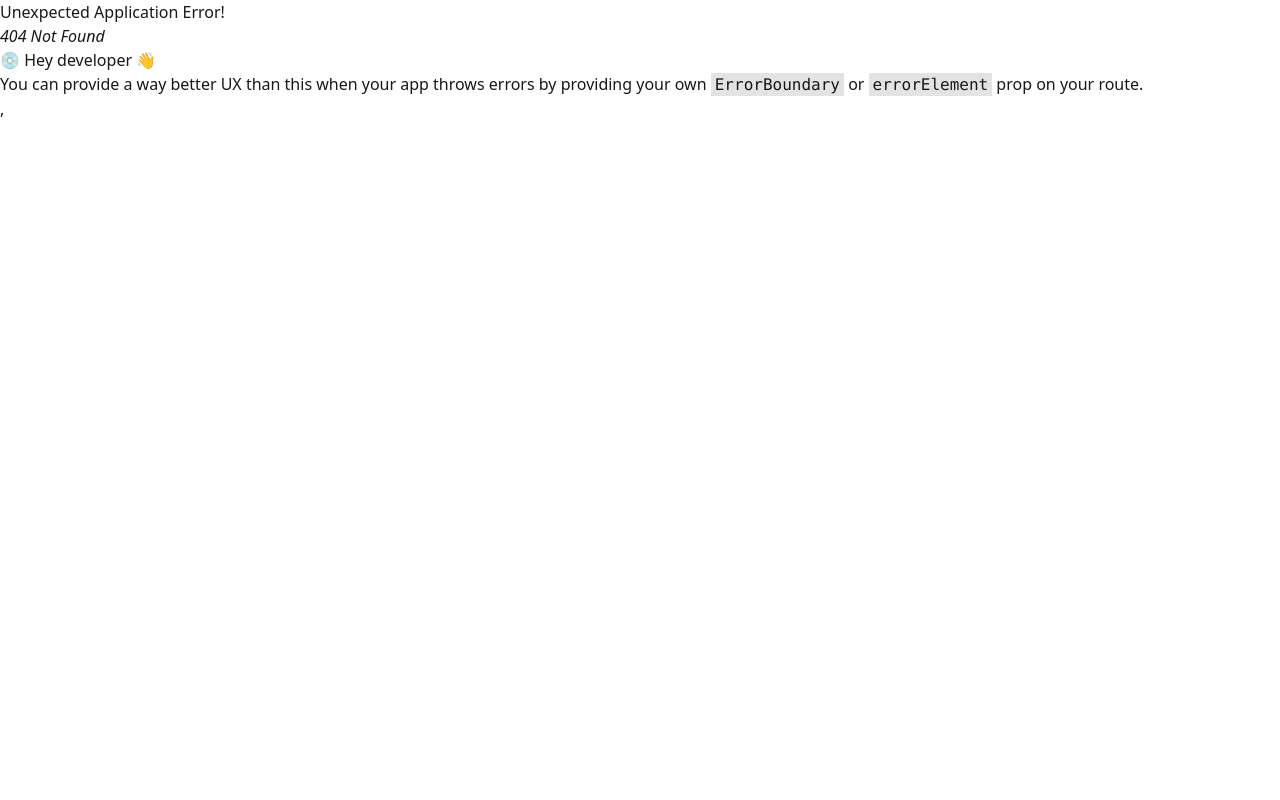
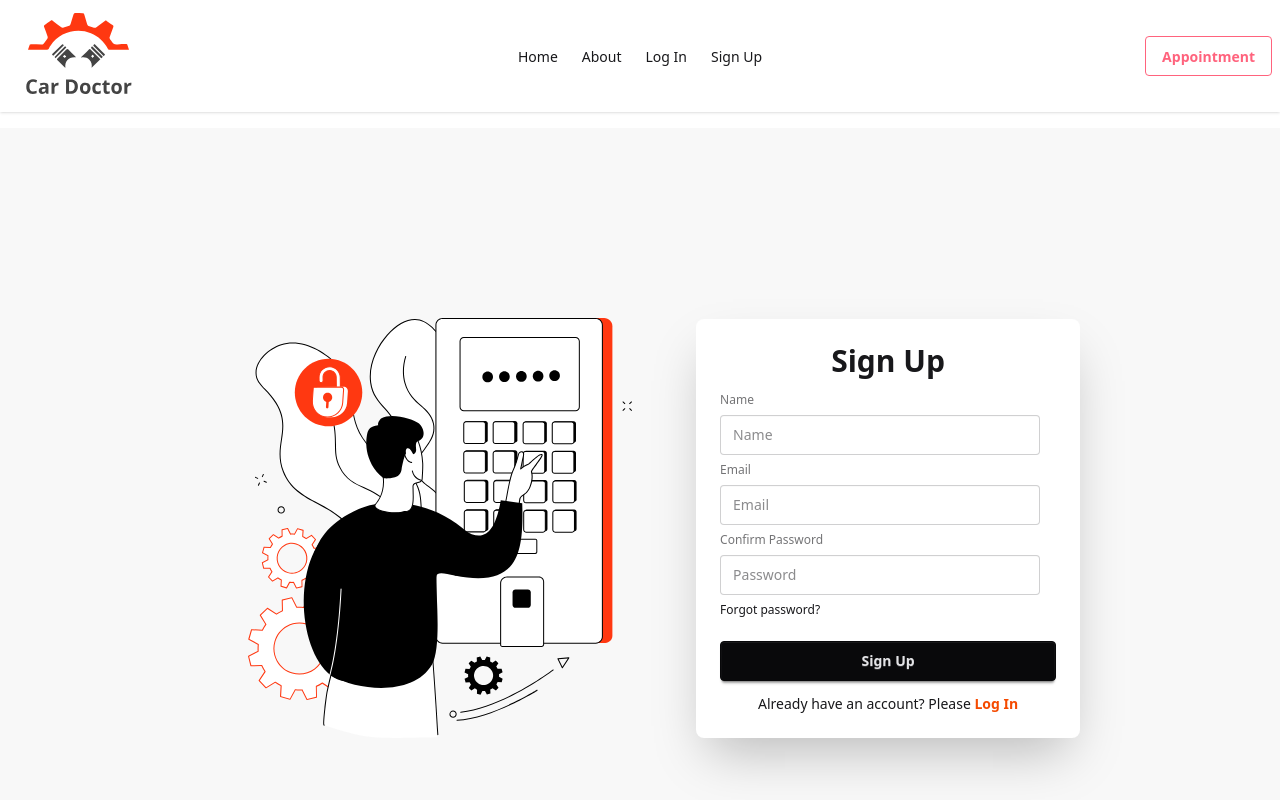
Before and after one commit to contactmizan/car-doctor-client-site, a React (Vite) app: page /signup in a window 1280 px wide. Before the commit this address had no page. Shown: the top 800 px of the page. Built offline with nearby package versions, Linux system fonts and the light colour scheme.

Commit message:
set up login and signup page

```diff
--- a/eslint.config.js
+++ b/eslint.config.js
@@ -29,10 +29,12 @@ export default [
       ...react.configs.recommended.rules,
       ...react.configs['jsx-runtime'].rules,
       ...reactHooks.configs.recommended.rules,
+         'react/prop-types':'off',
       'react/jsx-no-target-blank': 'off',
       'react-refresh/only-export-components': [
         'warn',
         { allowConstantExport: true },
+
       ],
     },
   },
--- a/package.json
+++ b/package.json
@@ -13,6 +13,7 @@
     "@tailwindcss/cli": "^4.0.6",
     "@tailwindcss/postcss": "^4.0.6",
     "@tailwindcss/vite": "^4.0.6",
+    "firebase": "^11.3.1",
     "localforage": "^1.10.0",
     "match-sorter": "^8.0.0",
     "postcss": "^8.5.2",
--- a/src/Pages/Home/Shared/Navbar.jsx
+++ b/src/Pages/Home/Shared/Navbar.jsx
@@ -7,6 +7,8 @@ const Navbar = () => {
     const navItems = <>
         <li><Link to="/">Home</Link></li>
         <li><Link to="/about">About</Link></li>
+        <li><Link to="/login">Log In</Link></li>
+        <li><Link to="/signup">Sign Up</Link></li>
     </>
 
     return (
--- /dev/null
+++ b/src/Pages/Login/Login.jsx
@@ -0,0 +1,37 @@
+import { Link } from 'react-router-dom';
+import img from '../../assets/images/login/login.svg';
+
+const Login = () => {
+    const handlelogin = e => {
+        e.preveDefault();
+    }
+    return (
+        <div className="hero bg-base-200 min-h-screen">
+            <div className="hero-content flex-col lg:flex-row">
+                <div className="w-1/2 mx-12">
+                    <img src={img} alt="" />
+                </div>
+                <div className="card bg-base-100 w-full max-w-sm shrink-0 shadow-2xl">
+                    <div className="card-body">
+                        <h1 className="text-3xl text-center font-bold">Login</h1>
+                        <form onSubmit={handlelogin} action="">
+                            <fieldset className="fieldset">
+                                <label className="fieldset-label">Email</label>
+                                <input type="email" name='email' className="input" placeholder="Email" />
+                                <label className="fieldset-label">Password</label>
+                                <input type="password" className="input" placeholder="Password" />
+                                <div><a className="link link-hover">Forgot password?</a></div>
+                                <div className=''>
+                                    <input className="btn btn-neutral mt-4 w-full" type="submit" name='password' value="Login" />
+                                </div>
+                            </fieldset>
+                        </form>
+                        <p className='text-center'>New to Car Doctors? <Link className='text-orange-600 font-bold' to="/signup">Sign Up</Link></p>
+                    </div>
+                </div>
+            </div>
+        </div>
+    );
+}
+
+export default Login;
--- /dev/null
+++ b/src/Pages/SignUp/SignUp.jsx
@@ -0,0 +1,41 @@
+import { Link } from 'react-router-dom';
+import img from '../../assets/images/login/login.svg';
+
+const SignUp = () => {
+    const handleSignUp
+        = e => {
+            e.preveDefault();
+        }
+    return (
+        <div className="hero bg-base-200 min-h-screen">
+            <div className="hero-content flex-col lg:flex-row">
+                <div className="w-1/2 mx-12">
+                    <img src={img} alt="" />
+                </div>
+                <div className="card bg-base-100 w-full max-w-sm shrink-0 shadow-2xl">
+                    <div className="card-body">
+                        <h1 className="text-3xl text-center font-bold">Sign Up</h1>
+                        <form onSubmit={handleSignUp
+                        } action="">
+                            <fieldset className="fieldset">
+                                <label className="fieldset-label">Name</label>
+                                <input type="email" name='name' className="input" placeholder="Name" />
+                                <label className="fieldset-label">Email</label>
+                                <input type="email" name='email' className="input" placeholder="Email" />
+                                <label className="fieldset-label">Confirm Password</label>
+                                <input type="password" className="input" placeholder="Password" />
+                                <div><a className="link link-hover">Forgot password?</a></div>
+                                <div className=''>
+                                    <input className="btn btn-neutral mt-4 w-full" type="submit" name='password' value="Sign Up" />
+                                </div>
+                            </fieldset>
+                        </form>
+                        <p className='text-center'>Already have an account? Please <Link className='text-orange-600 font-bold' to="/login">Log In</Link></p>
+                    </div>
+                </div>
+            </div>
+        </div>
+    );
+}
+
+export default SignUp;
--- /dev/null
+++ b/src/firebase/firebase.config.js
@@ -0,0 +1,19 @@
+// Import the functions you need from the SDKs you need
+import { initializeApp } from "firebase/app";
+// TODO: Add SDKs for Firebase products that you want to use
+// https://firebase.google.com/docs/web/setup#available-libraries
+
+// Your web app's Firebase configuration
+const firebaseConfig = {
+    apiKey: VITE_apiKey,
+    authDomain: VITE_authDomain,
+    projectId: VITE_projectId,
+    storageBucket: VITE_storageBucket,
+    messagingSenderId: VITE_messagingSenderId,
+    appId: VITE_appId
+};
+
+// Initialize Firebase
+const app = initializeApp(firebaseConfig);
+
+export default app;
--- /dev/null
+++ b/src/providers/AuthProvider.jsx
@@ -0,0 +1,11 @@
+import React from 'react';
+
+const AuthProvider = () => {
+  return (
+    <div>
+
+    </div>
+  );
+}
+
+export default AuthProvider;
```
Also changed, not shown: src/Routes/Routes.jsx (+11 -1 lines), 1 other file (tests, documents, lock files or other folders).
